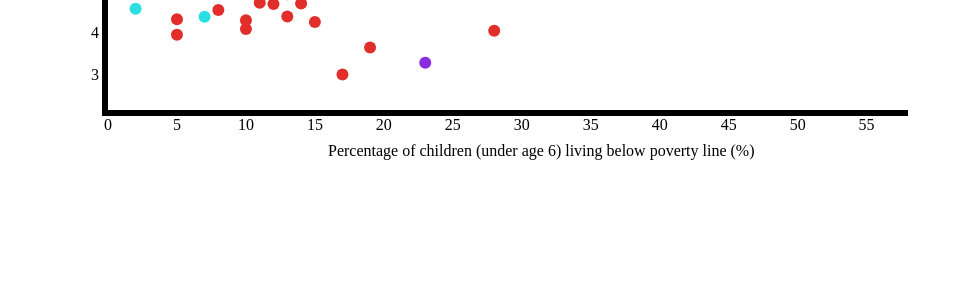
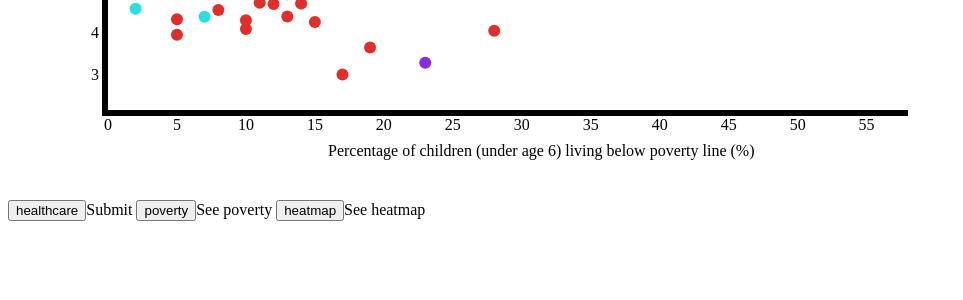
Before and after one commit to jfried23/Explore_data, a Flask app: page /poverty in a window 1280 px wide. Shown: the part 442-742 px from the top of the page, without its empty margins (0-963 px from the left). Run offline with Flask 2, Linux system fonts and the light colour scheme.

Commit message:
fixed button issue

```diff
--- a/app.py
+++ b/app.py
@@ -9,7 +9,6 @@ import pandas as pd
 app = flask.Flask( __name__ )
 
 
-
 def calc_time_to_visit( df, race, cut = 5,):
     """
     This calculates the average rate of premature birth 'prem_birth_rate_by_state'
@@ -19,7 +18,7 @@ def calc_time_to_visit( df, race, cut = 5,):
     a= a[ a['month_care_began'] < 10 ]
     if race !=4: a=a[ a['Race'] == race ]
 
-    a['premature'] = a['Gestational_Age'] < cut
+    a['premature'] = (a['Gestational_Age'] < cut)
 
     totl_state_births = a.groupby('State').agg({'num_births':np.sum})
     prem_birth_rate_by_state = 100*a[a.premature==True].groupby(['State']).agg({'num_births':np.sum})/totl_state_births
@@ -38,28 +37,37 @@ def calc_time_to_visit( df, race, cut = 5,):
 
 @app.route('/index', methods=['POST','GET'])
 def run_index():
+  global eth_id
 
   if flask.request.method == 'GET':
+    return flask.redirect( 'heatmap' )
+
+
+  elif flask.request.method == 'POST':
+
+    button = flask.request.form['submit']
+
+    if button == 'heatmap':
+      return flask.redirect( 'heatmap' )
+    elif button == 'poverty':
+      return flask.redirect( 'poverty' )
+    elif button =='healthcare':
+      try: eth_id =  flask.request.form.getlist('eth_id')
+      except: eth_id =[]
+      return flask.redirect('healthcare' )
+
+
+
+@app.route('/healthcare', methods=['GET','POST'])
+def run_healthcare():
+    global eth_id
 
     df = pd.read_csv('./static/cleaned.csv')
 
+    rcnm = {0:'American Indian or Alaska Native',1:'Asian or Pacific Islander',2:'Black or African American',3:'White',4:'State Average'}
+
     to_pass =[]
-
-    x,y,s, r= calc_time_to_visit(df, race=4)
-    for i,v in enumerate( x ):
-      if math.isnan(y[i]): continue
-
-      to_pass.append({'x':x[i],'y':y[i],'id':4, 's':s[i], 'r':r[i]})
-
-
-    return flask.render_template( 'index.html', data=simplejson.dumps(to_pass), labels=['State Average']  )
-
-  elif flask.request.method == 'POST':
-    rcnm = {0:'American Indian or Alaska Native',1:'Asian or Pacific Islander',2:'Black or African American',3:'White',4:'State Average'}
-    eth_id =  flask.request.form.getlist('eth_id')
-    df = pd.read_csv('./static/cleaned.csv')
-    to_pass =[]
-    if len(eth_id)==0:eth_id=[4]
+    if len(eth_id)==0: eth_id=[4]
 
     names=[]
     for e in eth_id:
@@ -69,8 +77,7 @@ def run_index():
         if math.isnan(y[i]): continue
         to_pass.append({'x':x[i],'y':y[i],'id':e, 's':s[i], 'r':r[i]})
 
-    return flask.render_template( 'index.html', data=simplejson.dumps(to_pass),labels=names  )
-
+    return flask.render_template( 'healthcare.html', data=simplejson.dumps(to_pass), labels=names )
 
 @app.route('/heatmap', methods=['GET','POST'])
 def run_heatmap():
@@ -84,6 +91,7 @@ def run_pov():
 
 if __name__ == '__main__':
 
+
   #port = int(os.environ.get("PORT", 5000))
   #app.run(host='0.0.0.0', port=port)
 
--- a/templates/heatmap.html
+++ b/templates/heatmap.html
@@ -36,7 +36,10 @@
       </div>
     <form method='POST' action='index'>
       <p>
-      <button  type='submit' value='goto'>See Graph</button >
+        See Preliminary healthcare anlaysis: <input   type='submit' name='submit' value='healthcare'></input>
+      </p>
+      <p>
+       See Preliminary poverty anlaysis: <input   type='submit' name='submit' value='poverty'></input>
       </p>
   <div>
 
--- a/templates/poverty.html
+++ b/templates/poverty.html
@@ -22,6 +22,12 @@
    <svg id="chart"> </svg>
 
  </div>
+
+    <form method='POST' action='index'>
+      <input   type='submit' name='submit' value='healthcare'>Submit</input>
+      <input   type='submit' name='submit' value='poverty'>See poverty</input>
+      <input   type='submit' name='submit' value='heatmap'>See heatmap</input>
+    </form>
 
 </body>
 <script>
```
Also changed, not shown: templates/healthcare.html (renamed from templates/index.html, +5 -12 lines).
